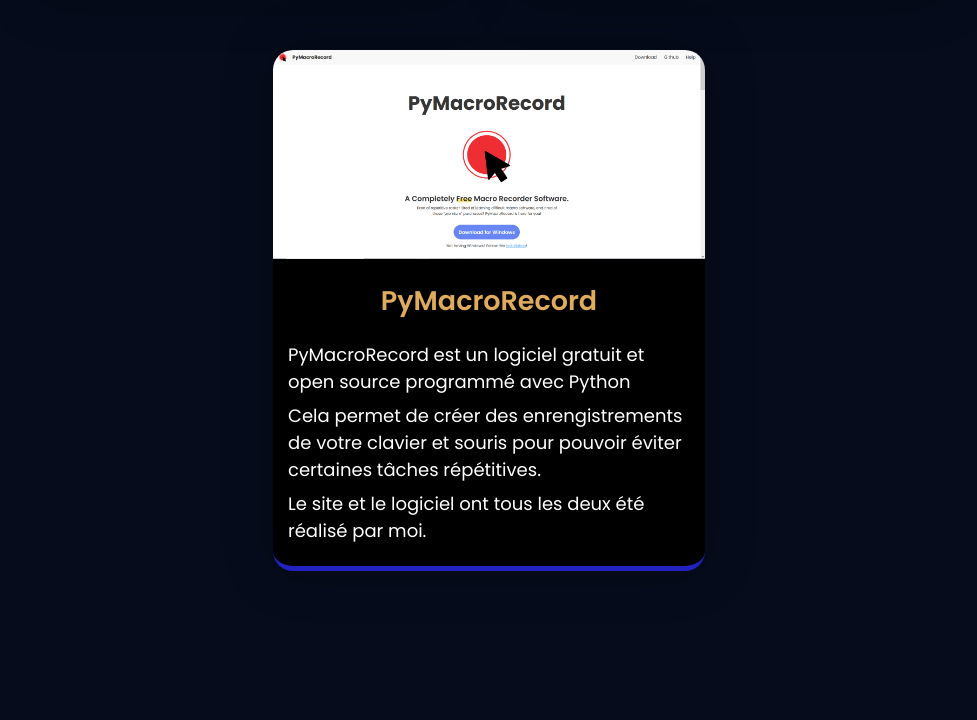
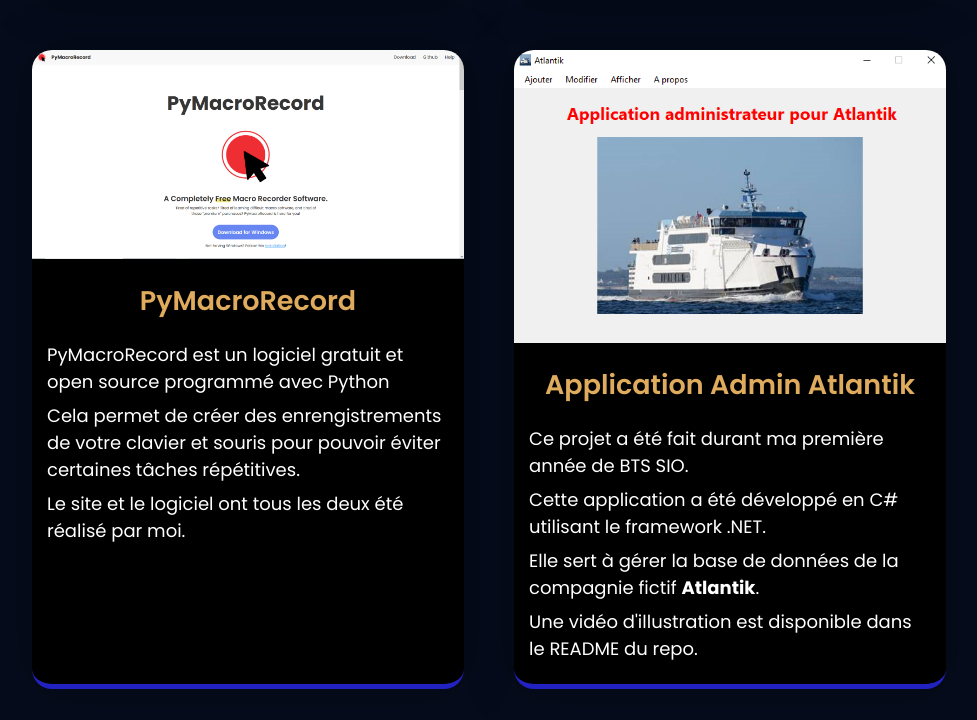
Before and after one commit to LOUDO56/portfolio, a plain HTML site: page index.html in a window 1280 px wide. Shown: the part 2300-3020 px from the top of the page, without its empty margins (151-1128 px from the left). Drawn offline with nearby package versions, Linux system fonts and the light colour scheme.

Commit message:
Ajout projet application Atlantik

```diff
--- a/index.html
+++ b/index.html
@@ -119,6 +119,26 @@
                     </div>
                 </a>
 
+                <a href="https://github.com/LOUDO56/Atlantik" target="_blank" class="projet-card">
+                    <img src="img/projects/atlantik_app.png" alt="atlantik app preview">
+                    <div class="projet-desc-container">
+                        <p class="project-name">Application Admin Atlantik</p>
+                        <p class="project-desc">
+                            Ce projet a été fait durant ma première année de BTS SIO.
+                        </p>
+                        <p class="project-desc">
+                            Cette application a été développé en C# utilisant le framework .NET.
+                        </p>
+                        <p class="project-desc">
+                            Elle sert à gérer la base de données de la compagnie fictif <b>Atlantik</b>.
+                        </p>
+                        <p class="project-desc">
+                            Une vidéo d'illustration est disponible dans le README du repo.
+                        </p>
+
+                    </div>
+                </a>
+
             </div>
         </div>
 
--- a/script.js
+++ b/script.js
@@ -16,7 +16,6 @@ const introDesc = new Typed(".pres-desc", {
 const observer = new IntersectionObserver(entries => {
     entries.forEach(entry => {
       if (entry.isIntersecting) {
-        // C'est un peu le bazar... Mais, ça marche 👍
         if(entry.target.classList[0] == "projets-container"){
             let projetCard = entry.target.children[entry.target.childElementCount-1].children;
             for(let i = 0; i < projetCard.length; i++){
@@ -54,8 +53,6 @@ document.querySelectorAll(".logo").forEach(element => {
 animDelay = 0.1
 
 document.querySelectorAll(".projets-container").forEach(element => {
-    // Toujours le bazar, mais tant que ça marche...
-    console.log(element.children[element.childElementCount-1].children)
     let projetCard = element.children[element.childElementCount-1].children
     for(let i = 0; i < projetCard.length; i++){
         projetCard[i].style.animationDelay = String(animDelay) + "s"
```
Also changed, not shown: img/projects/atlantik_app.png (added).
